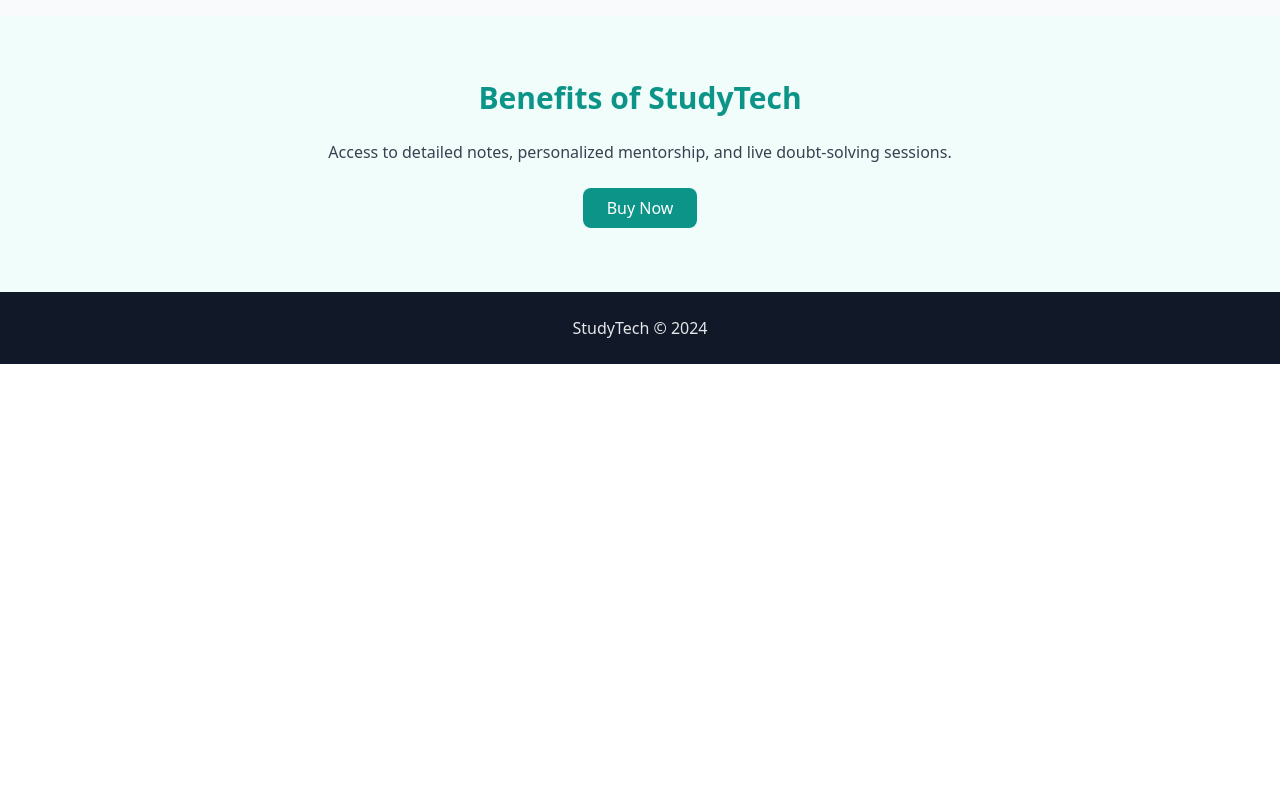
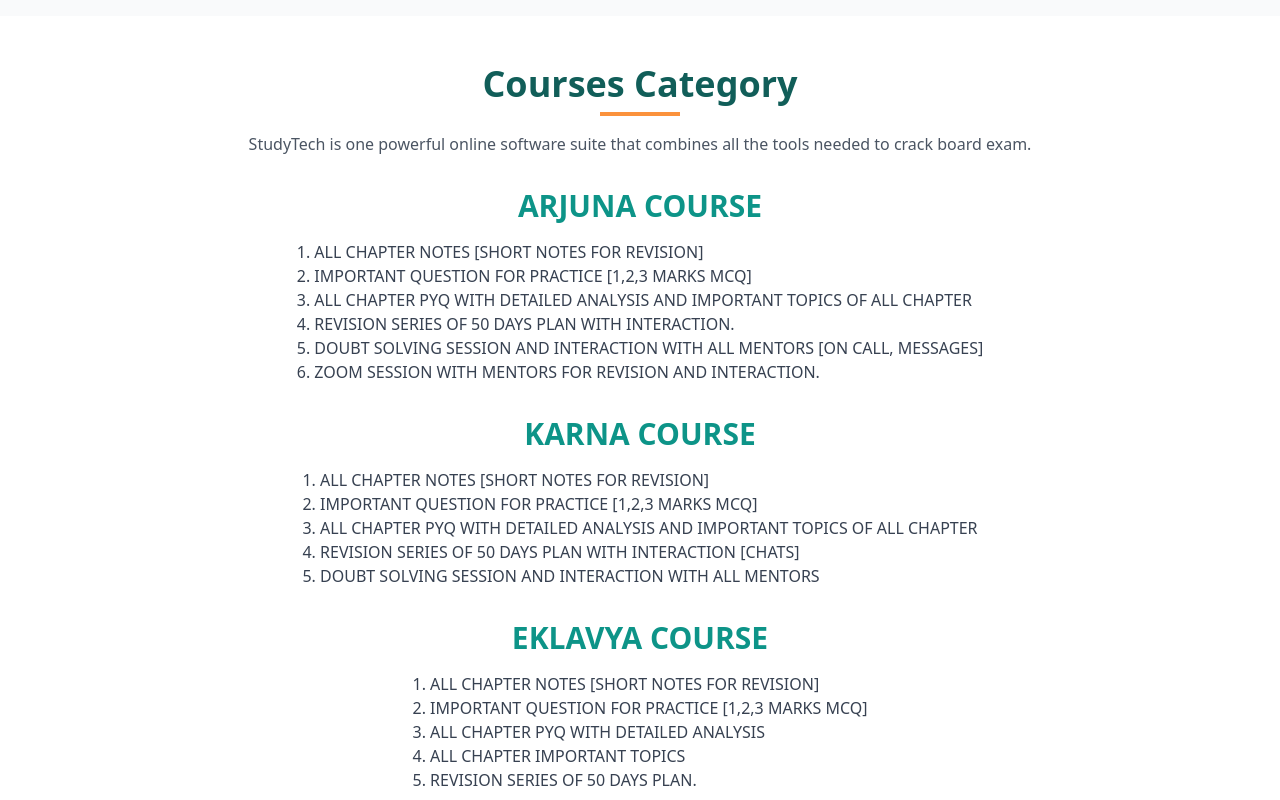
Before and after one commit to ikrishagarwal/StudyTech, a React (Vite) app: page / in a window 1280 px wide. Shown: the part 1000-1800 px from the top of the page. Before the commit the page ends 1364 px from the top, so only its background shows below. Built offline with nearby package versions, Linux system fonts and the light colour scheme.

Commit message:
Added base webpage

```diff
--- a/package.json
+++ b/package.json
@@ -21,6 +21,6 @@
     "@types/react-dom": "^18.3.1",
     "@vitejs/plugin-react": "^4.3.4",
     "globals": "^15.12.0",
-    "vite": "^6.0.1"
+    "vite": "^6.0.3"
   }
 }
--- a/src/App.jsx
+++ b/src/App.jsx
@@ -71,6 +71,59 @@
         </div>
       </section>
 
+      <div className="bg-white min-h-screen">
+      {/* Courses Category Section */}
+      <section className="py-12">
+        <div className="max-w-7xl mx-auto text-center">
+          {/* Section Title */}
+          <h2 className="text-4xl font-semibold text-teal-800 mb-4">
+            Courses Category
+            <span className="block w-20 h-1 bg-orange-400 mx-auto mt-2"></span>
+          </h2>
+          <p className="text-gray-600 mb-8">
+            StudyTech is one powerful online software suite that combines all the tools needed to crack board exam.
+          </p>
+
+          {/* ARJUNA COURSE */}
+          <div className="mb-8">
+            <h3 className="text-3xl font-bold text-teal-600">ARJUNA COURSE</h3>
+            <ul className="mt-4 text-gray-700 text-left inline-block">
+              <li>1. ALL CHAPTER NOTES [SHORT NOTES FOR REVISION]</li>
+              <li>2. IMPORTANT QUESTION FOR PRACTICE [1,2,3 MARKS MCQ]</li>
+              <li>3. ALL CHAPTER PYQ WITH DETAILED ANALYSIS AND IMPORTANT TOPICS OF ALL CHAPTER</li>
+              <li>4. REVISION SERIES OF 50 DAYS PLAN WITH INTERACTION.</li>
+              <li>5. DOUBT SOLVING SESSION AND INTERACTION WITH ALL MENTORS [ON CALL, MESSAGES]</li>
+              <li>6. ZOOM SESSION WITH MENTORS FOR REVISION AND INTERACTION.</li>
+            </ul>
+          </div>
+
+          {/* KARNA COURSE */}
+          <div className="mb-8">
+            <h3 className="text-3xl font-bold text-teal-600">KARNA COURSE</h3>
+            <ul className="mt-4 text-gray-700 text-left inline-block">
+              <li>1. ALL CHAPTER NOTES [SHORT NOTES FOR REVISION]</li>
+              <li>2. IMPORTANT QUESTION FOR PRACTICE [1,2,3 MARKS MCQ]</li>
+              <li>3. ALL CHAPTER PYQ WITH DETAILED ANALYSIS AND IMPORTANT TOPICS OF ALL CHAPTER</li>
+              <li>4. REVISION SERIES OF 50 DAYS PLAN WITH INTERACTION [CHATS]</li>
+              <li>5. DOUBT SOLVING SESSION AND INTERACTION WITH ALL MENTORS</li>
+            </ul>
+          </div>
+
+          {/* EKLAVYA COURSE */}
+          <div>
+            <h3 className="text-3xl font-bold text-teal-600">EKLAVYA COURSE</h3>
+            <ul className="mt-4 text-gray-700 text-left inline-block">
+              <li>1. ALL CHAPTER NOTES [SHORT NOTES FOR REVISION]</li>
+              <li>2. IMPORTANT QUESTION FOR PRACTICE [1,2,3 MARKS MCQ]</li>
+              <li>3. ALL CHAPTER PYQ WITH DETAILED ANALYSIS</li>
+              <li>4. ALL CHAPTER IMPORTANT TOPICS</li>
+              <li>5. REVISION SERIES OF 50 DAYS PLAN.</li>
+            </ul>
+          </div>
+        </div>
+      </section>
+    </div>
+
       {/* Benefits Section */}
       <section className="bg-teal-50 py-16">
         <div className="container mx-auto text-center">
```
Also changed, not shown: 2 other files (tests, documents, lock files or other folders).
